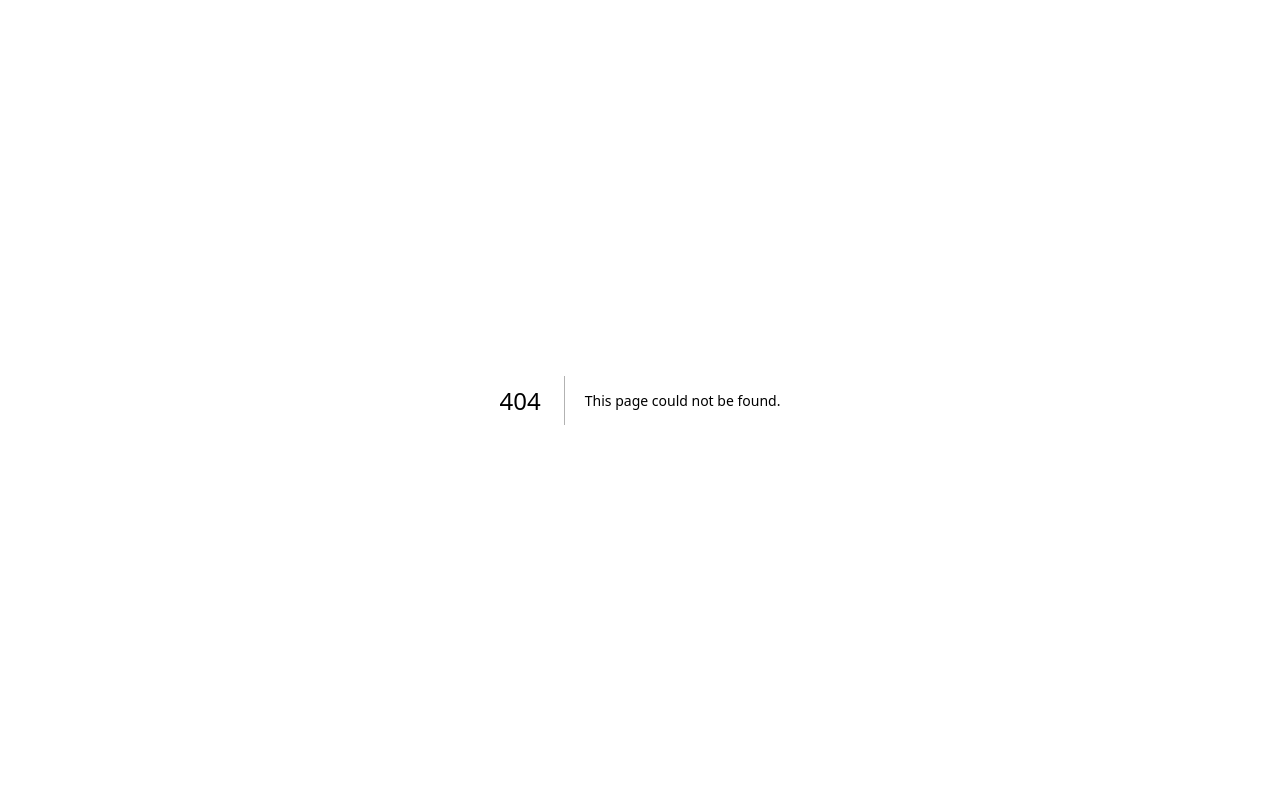
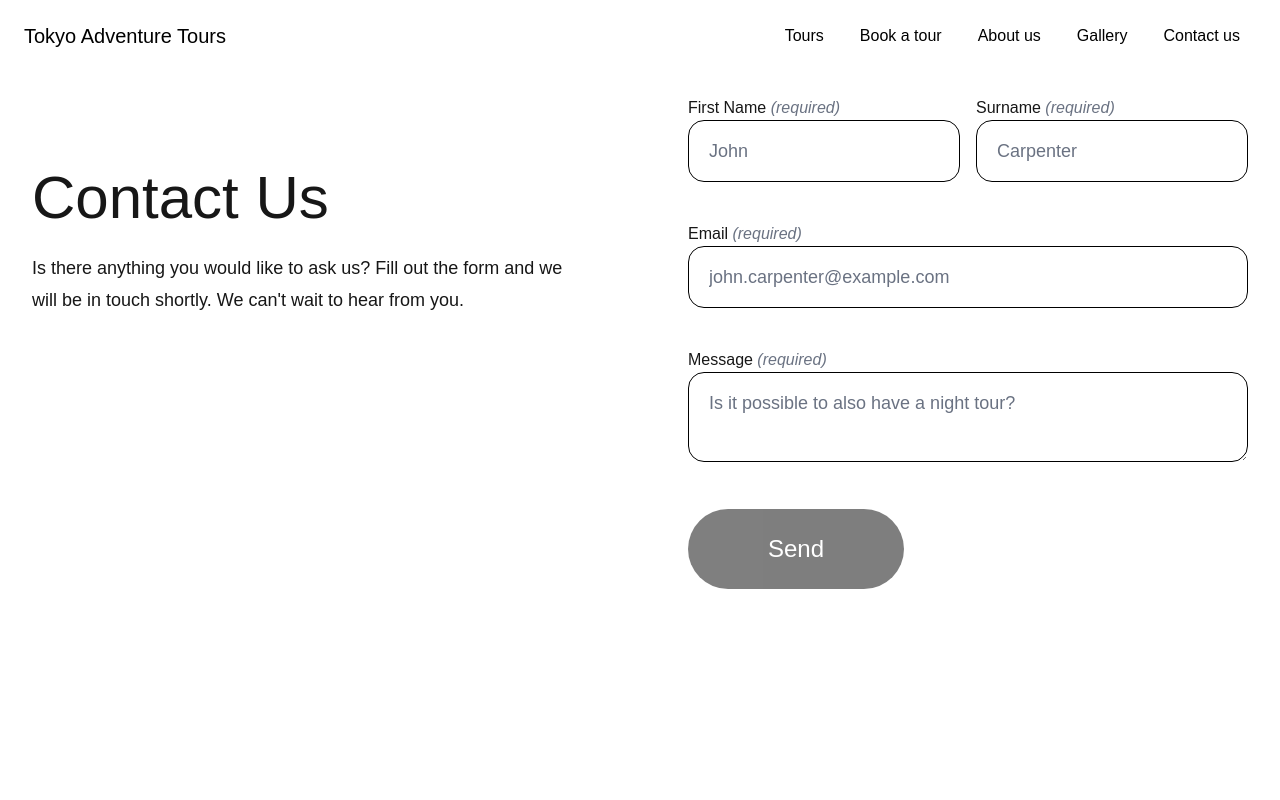
Before and after one commit to ObludaNo1/tokyo-adventure-tours, a Next.js app in the folder apps/web/: page /contact-us in a window 1280 px wide. Before the commit this address had no page. Shown: the top 800 px of the page. Built offline with nearby package versions, Linux system fonts and the light colour scheme.

Commit message:
Added contact us as a separate page

```diff
--- /dev/null
+++ b/apps/web/app/contact-us/page.tsx
@@ -0,0 +1,9 @@
+import Contact from "@/components/contact";
+
+export default function ContactUsPage() {
+  return (
+    <main className="w-full mx-auto flex w-full flex-1 px-4 py-16 lg:px-8">
+      <Contact />
+    </main>
+  );
+}
--- a/apps/web/app/header.tsx
+++ b/apps/web/app/header.tsx
@@ -1,4 +1,7 @@
+"use client";
+
 import Link from "next/link";
+import { usePathname } from "next/navigation";
 
 interface NavigationItemProps {
   href: string;
@@ -9,7 +12,7 @@ function NavigationItem(props: NavigationItemProps) {
   return (
     <Link
       href={props.href}
-      className="px-4 py-2 hover:text-bold transition-colors text-white"
+      className="px-4 py-2 hover:text-bold transition-colors"
     >
       {props.text}
     </Link>
@@ -20,9 +23,18 @@ export { NavigationItem };
 export type { NavigationItemProps };
 
 export default function Header() {
+  // TODO this logic should be handled by main page and header should only receive
+  // a colour or should contain hero image as parameter as well. Logic for hero image
+  // and header colour should be solved at one place.
+  const pathname = usePathname();
+  const isHome = pathname === "/";
+  const textClassName = isHome ? "text-white" : "text-black";
+
   return (
-    <header className="absolute w-full flex items-center justify-between px-6 py-4">
-      <Link href="/" className="text-xl text-white transition-colors">
+    <header
+      className={`absolute w-full flex items-center justify-between px-6 py-4 ${textClassName}`}
+    >
+      <Link href="/" className="text-xl transition-colors">
         Tokyo Adventure Tours
       </Link>
       <nav className="flex gap-1">
```
